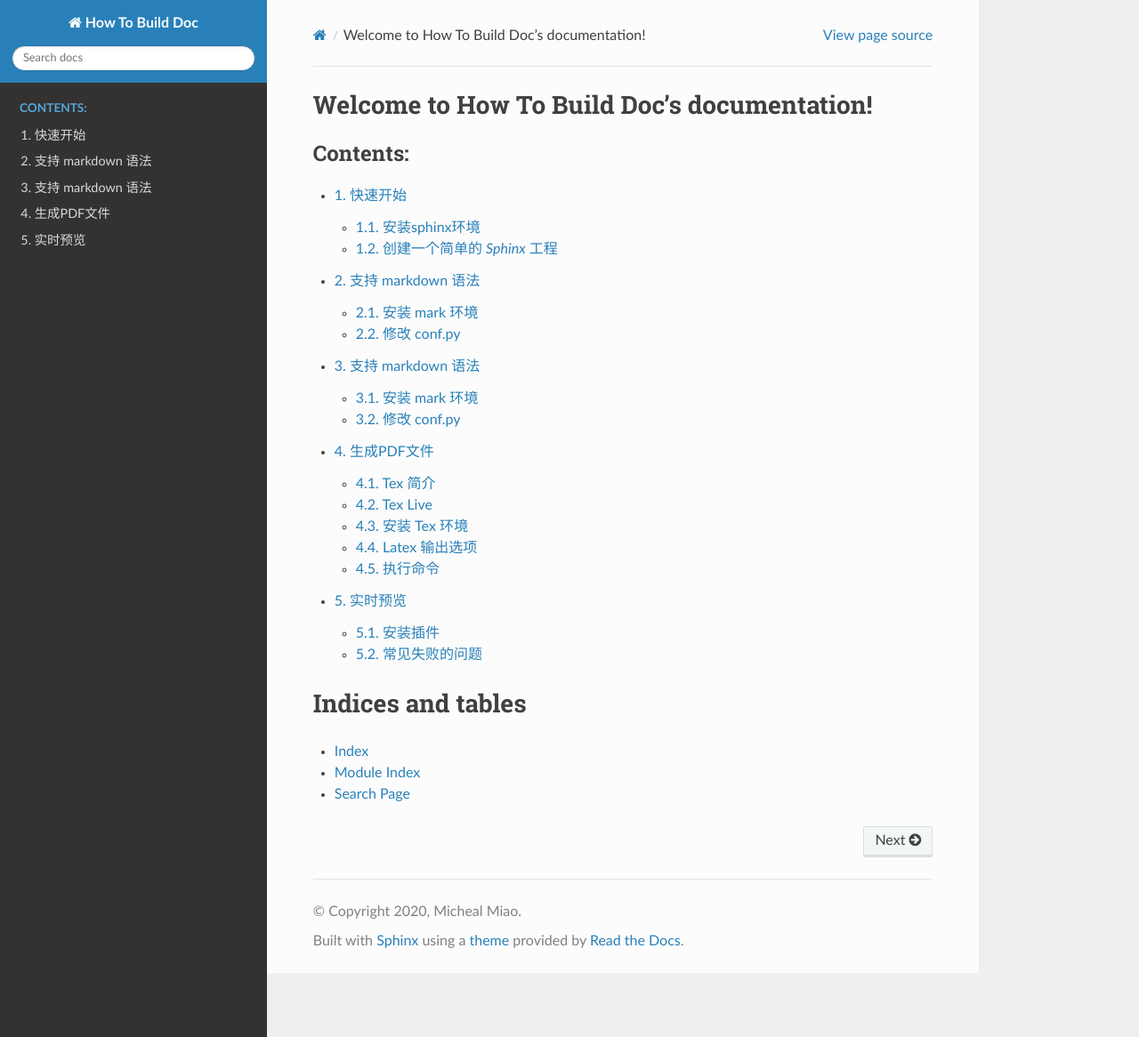
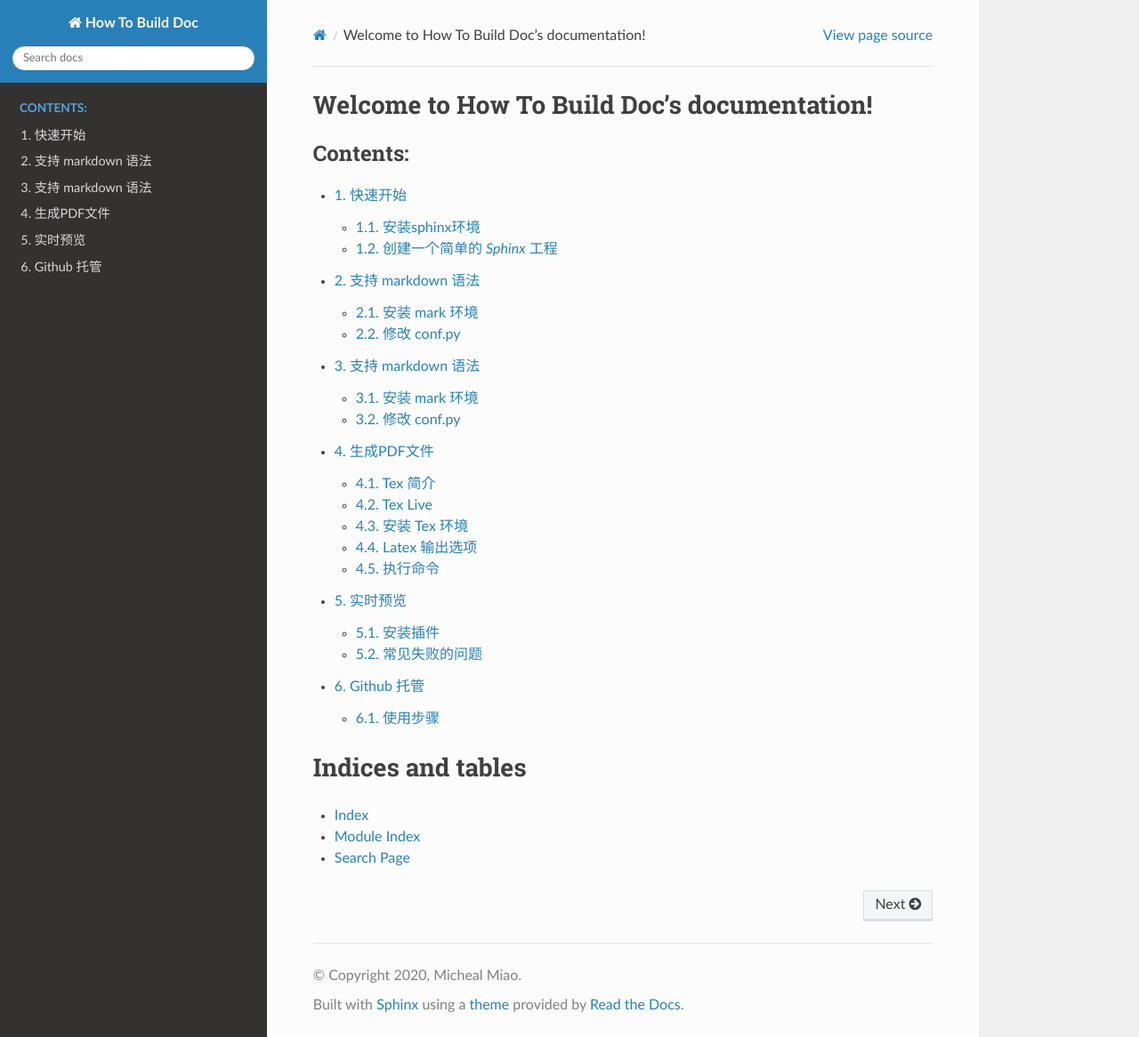
Before and after one commit to miaogs/how-to-build-doc, a Sphinx documentation site: the page built from source/index.rst, in a window 1280 px wide and 1166 px high. Shown: the whole window at 89% size. Built offline with Sphinx 7.4.7 and the Read the Docs theme 2.0.0, drawn with Linux system fonts in a browser that asks for light colours; some of the changed lines change nothing that is shown.

Commit message:
add doc about Read the Docs

```diff
--- a/source/index.rst
+++ b/source/index.rst
@@ -16,6 +16,7 @@ Welcome to How To Build Doc's documentation!
    support_mark
    generate_pdf
    preview_html
+   read_the_doc
 
 
 Indices and tables
--- /dev/null
+++ b/source/read_the_doc.rst
@@ -0,0 +1,48 @@
+.. _read_the_doc:
+
+
+Github 托管
+===============
+
+如果是要写一个系列的技术大文章。不是单纯的 一两篇内容的话。我比较推荐使用 Sphinx + GitHub + ReadtheDocs 这个组合。
+
+采用 Sphinx 写文档 然后放在 github 上，借用 Github 托管文档到 Read the Docs。
+
+Read the Docs 是一个在线文档托管系统， 可以支持从 Git,SVN 等版本控制系统中导入文档 ，使用 Github 上的 webhooks，
+
+可以做到每次提交代码后可以自动构建并上传至readthedocs网站。
+
+非常省心方便。
+
+
+使用步骤
+~~~~~~~~~~~~
+
+这里大家可以参考 `Read the Docs <https://github.com/rtfd/readthedocs.org>`_ 官网。
+
+这里我简单的描述一下步骤：
+
+1. 在 Read the Docs 上面注册一个账号，关联到Github.(这里我使用的是 Github ,当然你也可以使用 GitLab 之类的)
+2. 然后选择 “Import”，选择关联的 GIthub 仓库。
+3. 可以使用默认配置，或者自己的需求修改配置，比如设置语言。
+
+  .. figure:: ./figures/choose-git.png
+    :alt: 项目配置
+    :align: center
+
+4. 完成之后，每次你push 代码之后，Read the Docs 都会自动更新。
+5. 也可以指定需要构建的分支或者版本。
+
+
+构建文档
+
+.. figure:: ./figures/build_read_the_docs.png
+    :alt: 构建文档
+    :align: center
+
+
+在线文档
+
+.. figure:: ./figures/read_the_doc.png
+    :alt: 在线文档
+    :align: center
```
Also changed, not shown: source/figures/build_read_the_docs.png (added), source/figures/choose-git.png (added), source/figures/read_the_doc.png (added).
